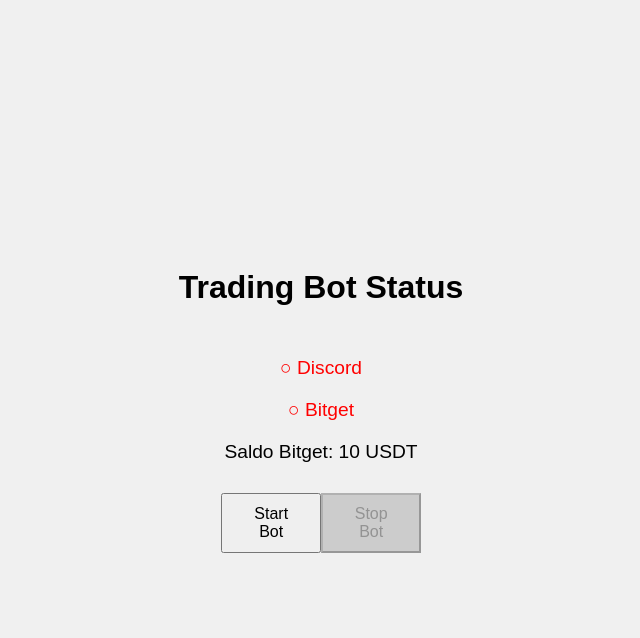
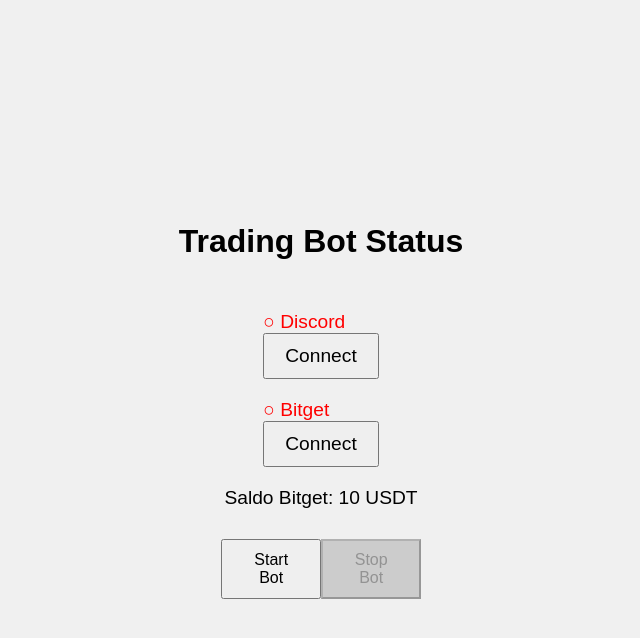
Before and after one commit to NicoToken/ACT-UPDATE, a FastAPI app: template trading_bot/templates/index.html in a window 1280 px wide. Shown: the top 638 px of the page, without its empty margins (319-959 px from the left). Run offline with FastAPI, Linux system fonts and the light colour scheme; the template is opened without the code that fills it: most values are stand-ins (such as "Sample title", 1, 10 or a date in 2020); parts of the project's set-up code (start-up, migrations or seed data) failed here and were passed over.

Commit message:
Update index.html

```diff
--- a/trading_bot/templates/index.html
+++ b/trading_bot/templates/index.html
@@ -1,3 +1,5 @@
+<!-- trading_bot/templates/index.html -->
+
 <!DOCTYPE html>
 <html lang="en">
 <head>
@@ -12,15 +14,27 @@
         <div class="status-item">
             {% if discord_connected %}
                 <span class="connected">● Discord</span>
+                <form action="/disconnect-discord" method="post">
+                    <button type="submit">Disconnect</button>
+                </form>
             {% else %}
                 <span class="disconnected">○ Discord</span>
+                <form action="/connect-discord" method="post">
+                    <button type="submit">Connect</button>
+                </form>
             {% endif %}
         </div>
         <div class="status-item">
             {% if bitget_connected %}
                 <span class="connected">● Bitget</span>
+                <form action="/disconnect-bitget" method="post">
+                    <button type="submit">Disconnect</button>
+                </form>
             {% else %}
                 <span class="disconnected">○ Bitget</span>
+                <form action="/connect-bitget" method="post">
+                    <button type="submit">Connect</button>
+                </form>
             {% endif %}
         </div>
         <div class="status-item">
```
